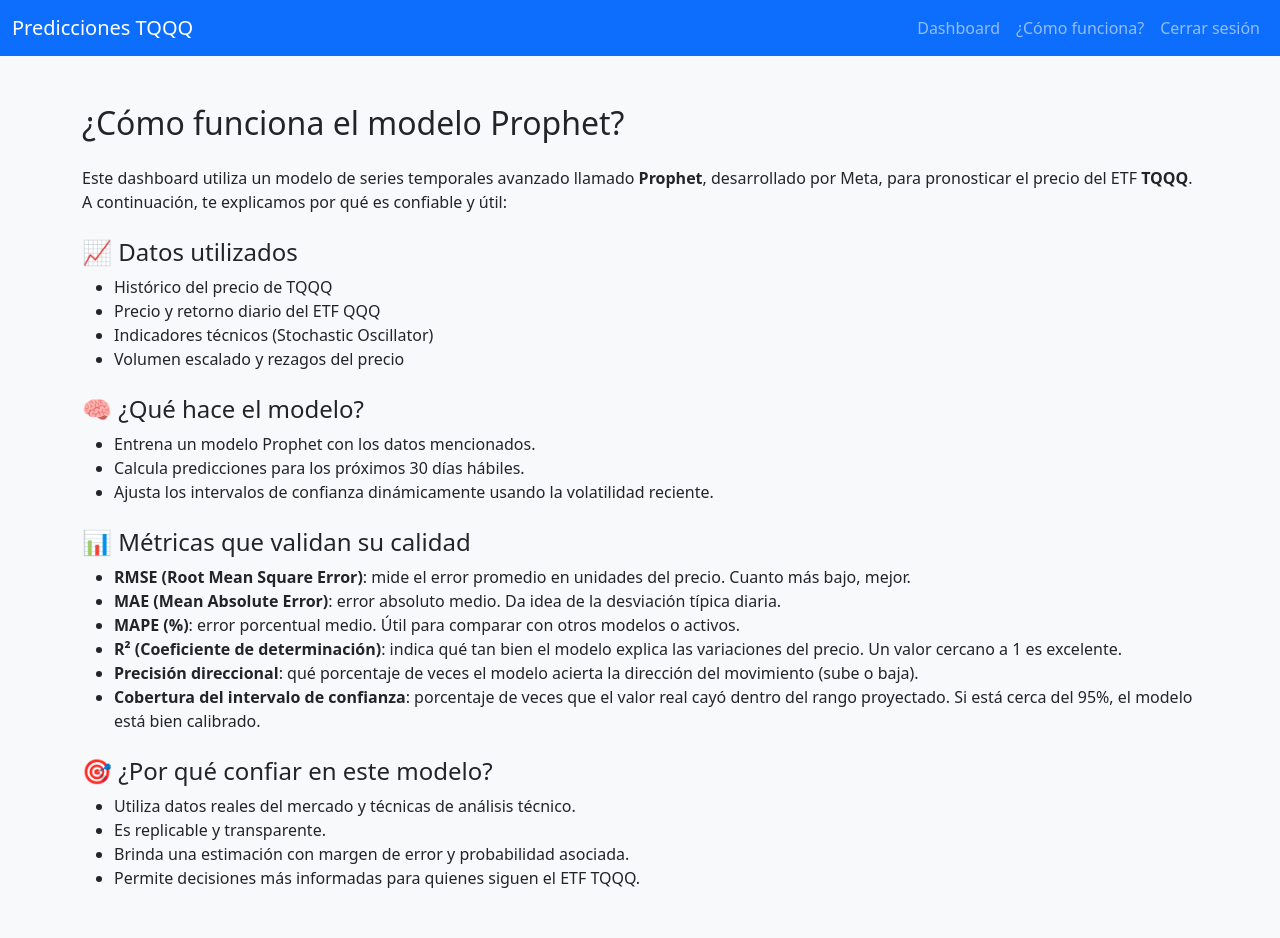
After one commit to chems0404/Prophet_TQQQ, a Django app: page /como-funciona/ in a window 1280 px wide. The commit adds this page. Run offline with Django 4.2, Linux system fonts and the light colour scheme; a user stored in the database is signed in.

Commit message:
Agrega página de explicación, validación por código y mejoras en navegación

```diff
--- a/dashboard/views.py
+++ b/dashboard/views.py
@@ -20,3 +20,7 @@
     """
     run_prophet_and_plot.cache_clear()  # limpia el cache
     return redirect('dashboard')  # vuelve a cargar el dashboard
+
+@login_required
+def explicacion_view(request):
+    return render(request, 'dashboard/explicacion.html')
--- a/proyecto3/urls.py
+++ b/proyecto3/urls.py
@@ -3,7 +3,7 @@
 from django.urls import path, include
 from django.views.generic import RedirectView
 from accounts.views import CustomLoginView, signup
-from dashboard.views import dashboard_view, recalcular_view
+from dashboard.views import dashboard_view, recalcular_view, explicacion_view
 
 
 
@@ -13,13 +13,11 @@
 
     # Login personalizado
     path('accounts/login/', CustomLoginView.as_view(), name='login'),
-    # Registro de nuevos usuarios
     path('accounts/signup/', signup, name='signup'),
-    # El resto de URLs de auth: logout, password_reset, password_change…
     path('accounts/', include('django.contrib.auth.urls')),
 
-    # Redirigir la raíz a login (opcional)
     path('', RedirectView.as_view(pattern_name='login', permanent=False)),
     path('dashboard/', dashboard_view, name='dashboard'),
-    path('recalcular/', recalcular_view, name='recalcular')
+    path('recalcular/', recalcular_view, name='recalcular'),
+    path('como-funciona/', explicacion_view, name='explicacion'),
 ]
--- a/templates/base.html
+++ b/templates/base.html
@@ -22,6 +22,9 @@
               <a class="nav-link" href="{% url 'dashboard' %}">Dashboard</a>
             </li>
             <li class="nav-item">
+              <a class="nav-link" href="{% url 'explicacion' %}">¿Cómo funciona?</a>
+            </li>
+            <li class="nav-item">
               <a class="nav-link" href="{% url 'logout' %}">Cerrar sesión</a>
             </li>
           {% else %}
@@ -37,6 +40,7 @@
     </div>
   </nav>
 
+
   <main class="container my-5">
     {% block content %}{% endblock %}
   </main>
--- /dev/null
+++ b/templates/dashboard/explicacion.html
@@ -0,0 +1,42 @@
+{% extends 'base.html' %}
+{% block title %}¿Cómo funciona?{% endblock %}
+
+{% block content %}
+  <h2 class="mb-4">¿Cómo funciona el modelo Prophet?</h2>
+
+  <p>Este dashboard utiliza un modelo de series temporales avanzado llamado <strong>Prophet</strong>, desarrollado por Meta, para pronosticar el precio del ETF <strong>TQQQ</strong>. A continuación, te explicamos por qué es confiable y útil:</p>
+
+  <h4 class="mt-4">📈 Datos utilizados</h4>
+  <ul>
+    <li>Histórico del precio de TQQQ</li>
+    <li>Precio y retorno diario del ETF QQQ</li>
+    <li>Indicadores técnicos (Stochastic Oscillator)</li>
+    <li>Volumen escalado y rezagos del precio</li>
+  </ul>
+
+  <h4 class="mt-4">🧠 ¿Qué hace el modelo?</h4>
+  <ul>
+    <li>Entrena un modelo Prophet con los datos mencionados.</li>
+    <li>Calcula predicciones para los próximos 30 días hábiles.</li>
+    <li>Ajusta los intervalos de confianza dinámicamente usando la volatilidad reciente.</li>
+  </ul>
+
+  <h4 class="mt-4">📊 Métricas que validan su calidad</h4>
+  <ul>
+    <li><strong>RMSE (Root Mean Square Error)</strong>: mide el error promedio en unidades del precio. Cuanto más bajo, mejor.</li>
+    <li><strong>MAE (Mean Absolute Error)</strong>: error absoluto medio. Da idea de la desviación típica diaria.</li>
+    <li><strong>MAPE (%)</strong>: error porcentual medio. Útil para comparar con otros modelos o activos.</li>
+    <li><strong>R² (Coeficiente de determinación)</strong>: indica qué tan bien el modelo explica las variaciones del precio. Un valor cercano a 1 es excelente.</li>
+    <li><strong>Precisión direccional</strong>: qué porcentaje de veces el modelo acierta la dirección del movimiento (sube o baja).</li>
+    <li><strong>Cobertura del intervalo de confianza</strong>: porcentaje de veces que el valor real cayó dentro del rango proyectado. Si está cerca del 95%, el modelo está bien calibrado.</li>
+  </ul>
+
+  <h4 class="mt-4">🎯 ¿Por qué confiar en este modelo?</h4>
+  <ul>
+    <li>Utiliza datos reales del mercado y técnicas de análisis técnico.</li>
+    <li>Es replicable y transparente.</li>
+    <li>Brinda una estimación con margen de error y probabilidad asociada.</li>
+    <li>Permite decisiones más informadas para quienes siguen el ETF TQQQ.</li>
+  </ul>
+
+{% endblock %}
```
Also changed, not shown: accounts/forms.py (+14 -4 lines), accounts/views.py (+17 -13 lines), proyecto3/settings.py (+27 -36 lines), templates/registration/signup.html (+14 -0 lines), db.sqlite3.
